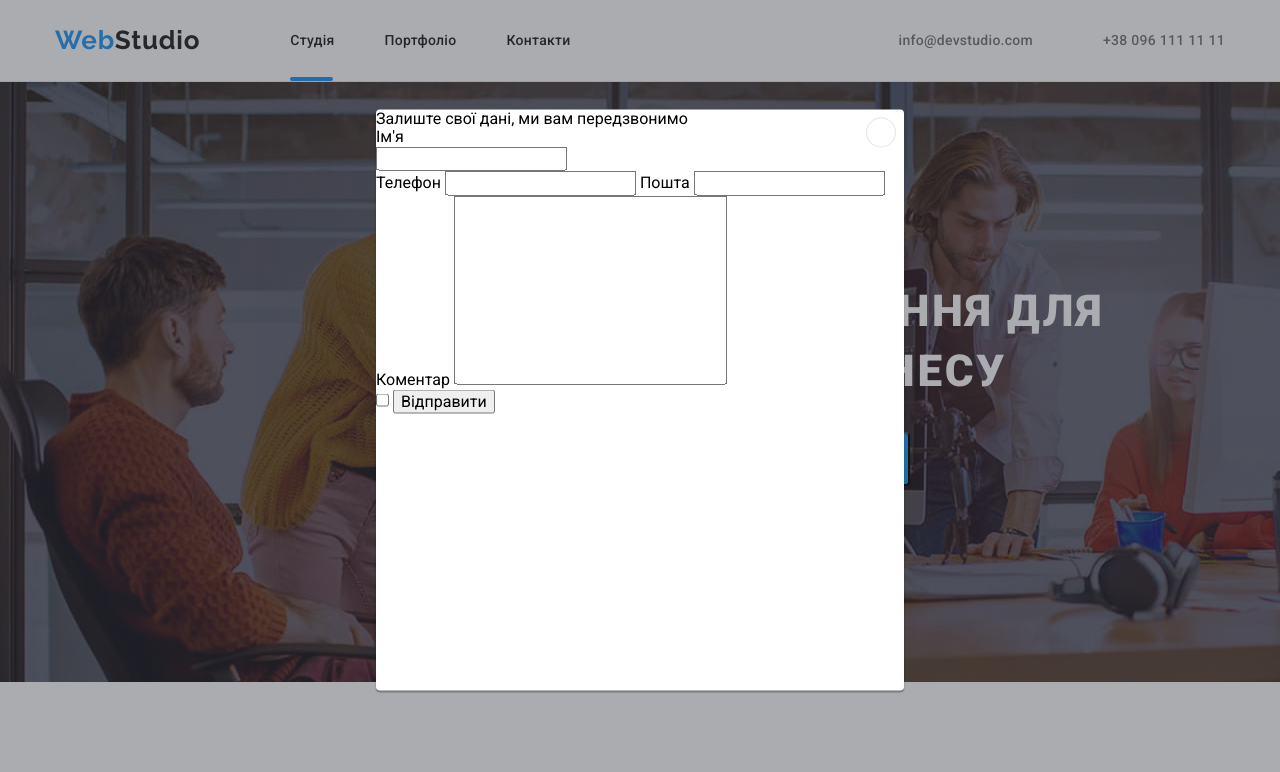
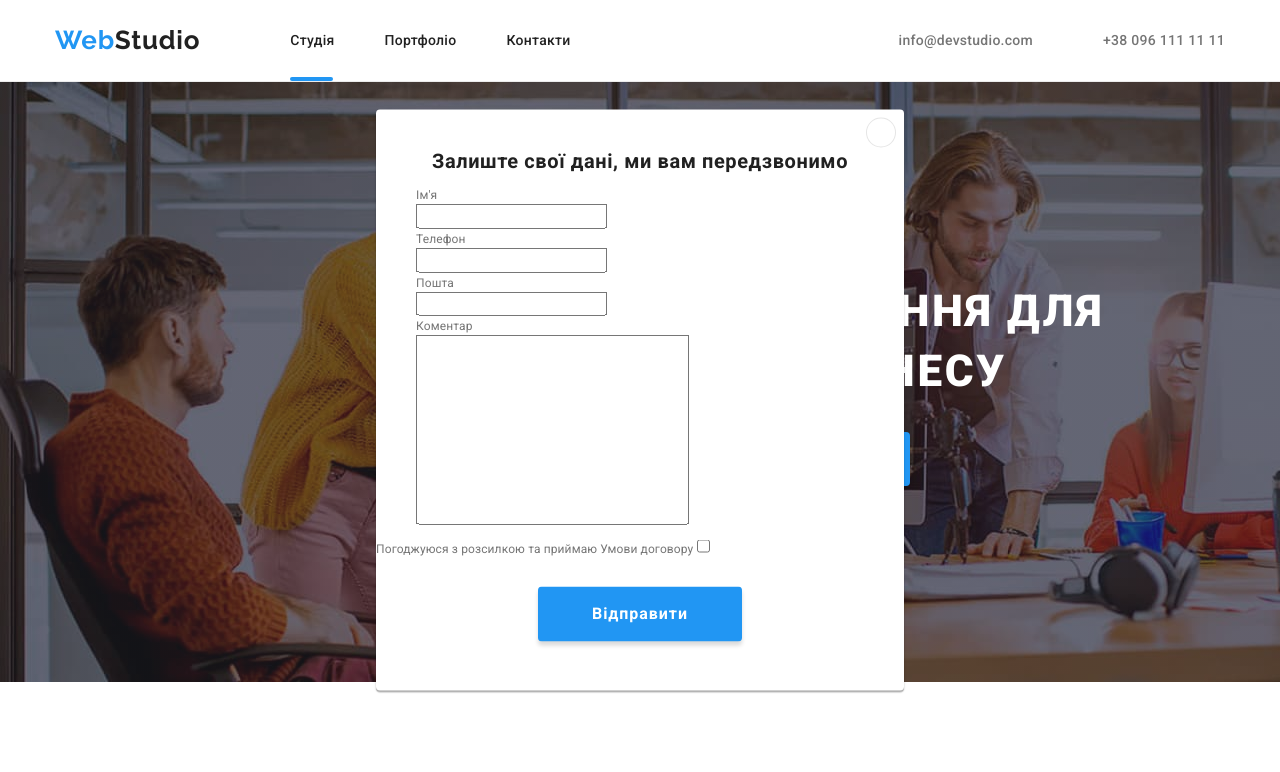
Before and after one commit to AndriiKostenko84/goit-markup-hw-06, a plain HTML site: page index.html in a window 1280 px wide. Both pictures are taken after a click on the button "Замовити послугу". Shown: the top 772 px of the page. Drawn offline with nearby package versions, Linux system fonts and the light colour scheme.

Commit message:
додає кнопку відправки

```diff
--- a/css/styles.css
+++ b/css/styles.css
@@ -200,7 +200,7 @@ ul {
   color: var(--third-color);
 }
 
-.btn-hero {
+.hero-btn {
   display: flex;
   align-items: center;
   text-align: center;
@@ -221,12 +221,12 @@ ul {
   color: var(--third-color);
   cursor: pointer;
   background: var(--accent-color);
-
+  border-color: transparent;
   transition: color 250ms cubic-bezier(0.4, 0, 0.2, 1);
 }
 
-.btn-hero:hover,
-.btn-hero:focus {
+.hero-btn:hover,
+.hero-btn:focus {
   color: pink;
 }
 
@@ -599,9 +599,6 @@ transition: background-color 250ms cubic-bezier(0.4, 0, 0.2, 1);
   fill: var(--third-color);
 }
 
-textarea {
-  resize: none;
-}
 
 /* ----footer---- */
 
@@ -651,8 +648,6 @@ textarea {
 
 }
 
-
-
 .filter-item .example-card:hover {
   box-shadow: 0px 1px 1px rgba(0, 0, 0, 0.12), 0px 4px 4px rgba(0, 0, 0, 0.06),
     1px 4px 6px rgba(0, 0, 0, 0.16);
@@ -672,7 +667,6 @@ top: 0;
 left: 0;
 transform: translateY(100%);
 transition: transform var(--anim-stand);
-
 
 
 width: 100%;
@@ -728,7 +722,7 @@ color: var(--third-color);
 
 /* ----Modal window---- */
 .backdrop {
-  position: fixed;
+  /* position: fixed; */
   top: 0;
   left: 0;
   z-index: 100;
@@ -786,6 +780,79 @@ transition: border-color var(--anim-stand);
 .modal-btn.modal-btn:hover  {
   border-color: var(--accent-color);
 }
+
+
+
+.modal-title {
+    margin-top: 40px;
+    font-weight: 700;
+    font-size: 20px;
+    line-height: 1.15;
+    text-align: center;
+    letter-spacing: 0.03em;
+
+    color: var(--main-title-color);
+}
+
+.modal-form-group {
+  margin-top: 12px;
+  padding-bottom: 10px;
+  padding-left: 40px;
+}
+
+.modal-form-text {
+  padding-bottom: 4px;
+
+  font-weight: 400;
+  font-size: 12px;
+  line-height: 1.16;
+
+  letter-spacing: 0.01em;
+
+  color: var(--brand-color);
+}
+
+.modal-form-wrapper {
+
+}
+
+textarea {
+  resize: none;
+}
+
+.modal-form-btn {
+  display: flex;
+  align-items: center;
+  text-align: center;
+  min-width: 200px;
+  min-height: 50px;
+  margin-left: auto;
+  margin-right: auto;
+  margin-top: 30px;
+  margin-bottom: 40px;
+  padding: 10px 52px;
+
+  font-weight: 700;
+  font-size: 16px;
+  line-height: 1.88;
+  letter-spacing: 0.06em;
+
+  color: var(--third-color);
+  background-color: var(--accent-color);
+  box-shadow: 0px 4px 4px rgba(0, 0, 0, 0.15);
+  border-radius: 4px;
+  border-color: transparent;
+
+}
+
+
+.agreement-policy:hover {
+  color: var(--accent-color);
+  text-decoration: underline;
+}
+
+
+
 /* -----Modal window---- */
 
 
--- a/index.html
+++ b/index.html
@@ -75,7 +75,7 @@
       <section class="section hero">
         <div class="container">
           <h1 class="hero-title">Ефективні рішення для вашого бізнесу</h1>
-          <button class="btn-hero" type="button" data-modal-open>Замовити послугу</button>
+          <button class="hero-btn" type="button" data-modal-open>Замовити послугу</button>
         </div>
       </section>
       <!-- features -->
@@ -613,32 +613,38 @@
         <p class="modal-title">Залиште свої дані, ми вам передзвонимо</p>
         <form class="modal-form" name="modal-form">
           <div class="modal-form-group" role="group">
-          <label for="name">Ім'я</label>
+          <label class="modal-form-text" for="name">Ім'я</label>
           <div class="modal-form-wrapper">
             <input type="text" name="user_name" id="name">
-          <svg class="modal-form-icon" width="12" height="12">
+          <svg class="modal-form-icon" width="18" height="18">
             <use href="./images/symbol-defs-2.svg#icon-person-modal"></use>
           </svg>
           </div>
-
-          <label for="phone">
-            Телефон
+          <label class="modal-form-text" for="phone">Телефон</label>
+          <div class="modal-form-wrapper">
             <input type="tel" name="user_tel" id="phone">
-          </label>
-          <label for="email">
-            Пошта
-            <input type="email" name="user_email" id="email">
-          </label>
-          <label for="comments">
-            Коментар
+            <svg class="modal-form-icon" width="18" height="18">
+              <use href="./images/symbol-defs-2.svg#icon-phone-modal"></use>
+            </svg>
+          </div>
+          <label class="modal-form-text" for="email">Пошта</label>
+          <div class="modal-form-wrapper">
+              <input type="email" name="user_email" id="email">
+              <svg class="modal-form-icon" width="18" height="18">
+                <use href="./images/symbol-defs-2.svg#icon-email-modal"></use>
+              </svg>
+          </div>
+          <label class="modal-form-text" for="comments"> Коментар</label>
+          <div class="modal-form-wrapper">
             <textarea name="comment" id="comments" cols="30" rows="10" placeholder="Введіть текст" >
             </textarea>
-          </label>
           </div>
-         <label for="agree">
+          </div>
+
+         <label class="modal-form-text" for="agree">Погоджуюся з розсилкою та приймаю <span class="agreement-policy">Умови договору</span></label>
           <input type="checkbox" name="agreement policy" id="agree">
-         </label>
-          <button type="submit">Відправити</button>
+
+          <button class="modal-form-btn" type="submit">Відправити</button>
           </form>
       </div>
     </div>
```
